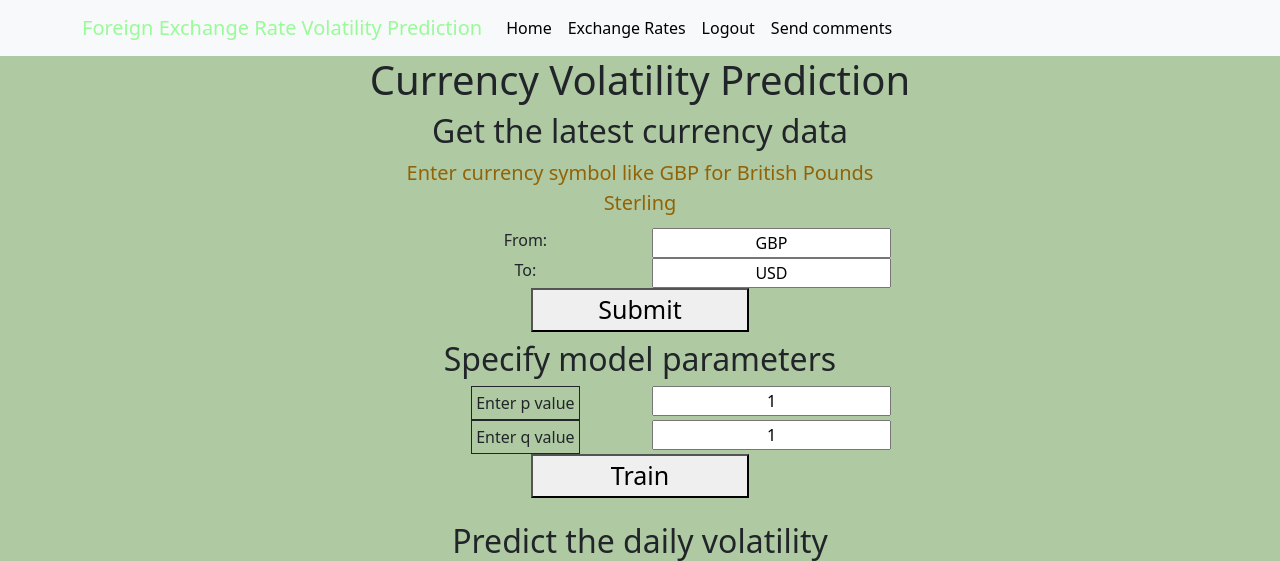
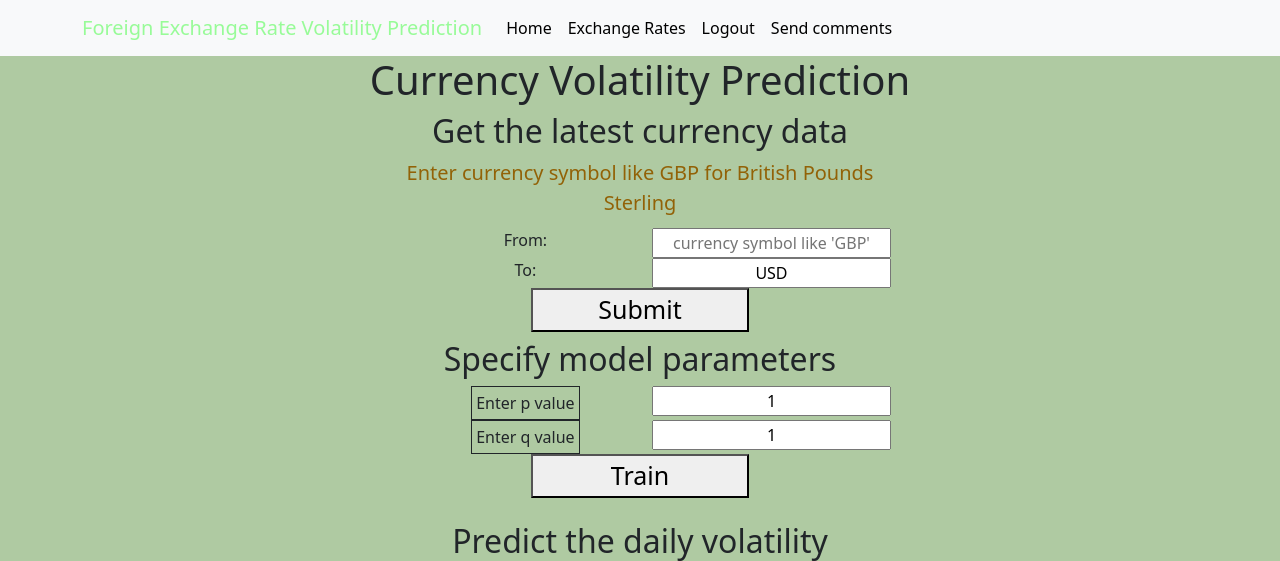
Before and after one commit to Wali-Mohamed/foreign_exchange_prediction, a Flask app: page /data in a window 1280 px wide. Shown: the top 561 px of the page. Run offline with Flask 3, Linux system fonts and the light colour scheme; parts of the project's set-up code (start-up, migrations or seed data) failed here and were passed over.

Commit message:
some amendments to index.html

```diff
--- a/app.py
+++ b/app.py
@@ -1,4 +1,4 @@
-import numpy as np
+#import numpy as np
 from glob import glob
 
 import pandas as pd
--- a/templates/index.html
+++ b/templates/index.html
@@ -19,7 +19,7 @@
     <label for="fname">From:</label>
       </div>
       <div class="col-sm-6 col-md-3 text-center">
-    <input class="text-center"  type="text" id="fname" name="from_c" placeholder="currency symbol like 'GBP'" , value="GBP">
+    <input class="text-center"  type="text" id="fname" name="from_c" placeholder="currency symbol like 'GBP'" , value="">
       </div>
     </div>
     <div class="row  d-flex justify-content-center">
```
Also changed, not shown: requirements.txt (+22 -0 lines), forex_data.sqlite, 1 other file.
